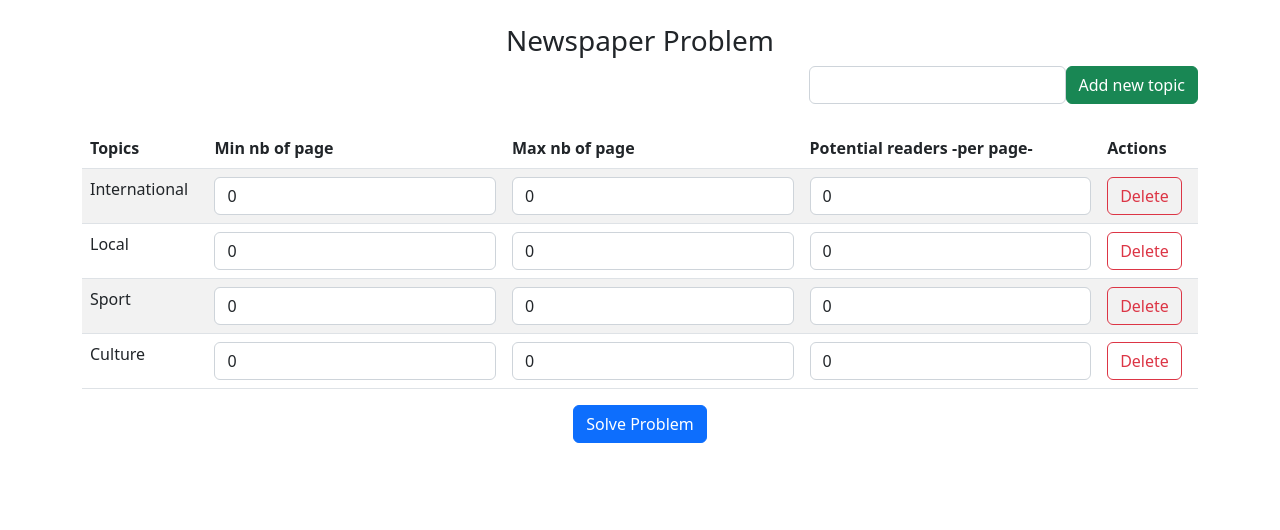
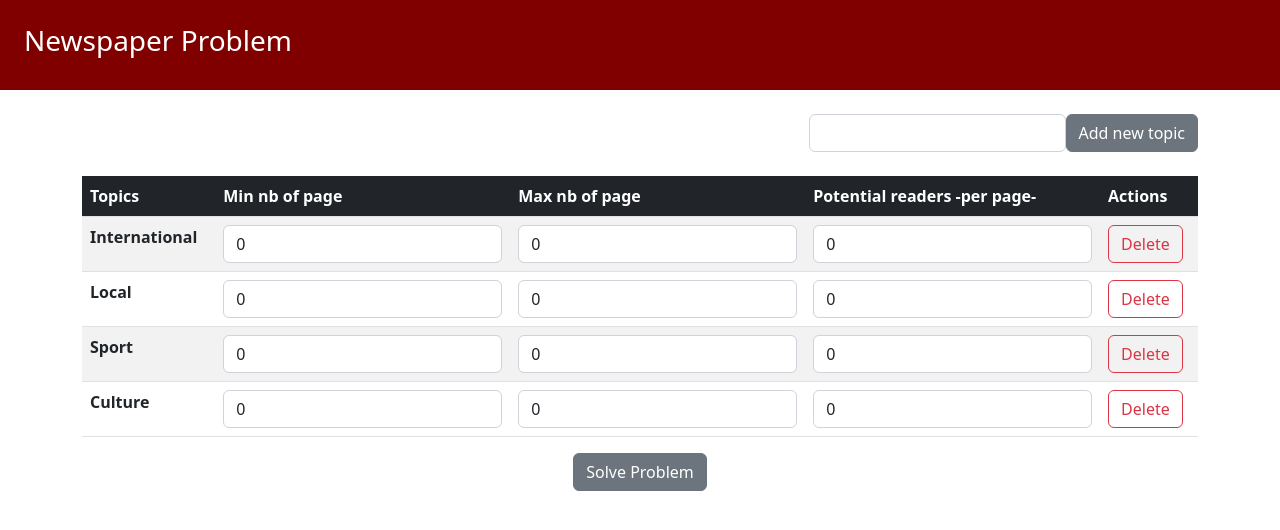
Before and after one commit to timetravel-1010/newspaper-problem, a React (Create React App) app in the folder Frontend/: page / in a window 1280 px wide. Shown: the top 530 px of the page. Built offline with nearby package versions, Linux system fonts and the light colour scheme.

Commit message:
Style to the website implemented

```diff
--- a/Frontend/src/App.js
+++ b/Frontend/src/App.js
@@ -2,6 +2,6 @@ import NewspaperFormTable from "./NewspaperFormTable";
 
 export default function App() {
     return <>
-       <NewspaperFormTable/>
+        <NewspaperFormTable />
     </>
 }
--- /dev/null
+++ b/Frontend/src/Header.js
@@ -0,0 +1,7 @@
+export default function Header() {
+    return <>
+        <div className="p-4 d-flex justify-content-start" style={{ backgroundColor: "maroon" }}>
+            <h3 style={{ color: "white" }}>Newspaper Problem</h3>
+        </div>
+    </>
+}
--- a/Frontend/src/NewsPaperBodyTable.js
+++ b/Frontend/src/NewsPaperBodyTable.js
@@ -1,7 +1,7 @@
 export default function NewsPaperBodyTable({ item, handleRemoveTopic}) {
     return (
         <tr>
-            <td>{item}</td>
+            <th scope="row">{item}</th>
             <td>
                 <input
                     name={`min-${item.toLowerCase()}`}
--- a/Frontend/src/NewspaperFormTable.js
+++ b/Frontend/src/NewspaperFormTable.js
@@ -36,15 +36,13 @@ export default function NewspaperFormTable() {
     }
 
     return <>
-        <div className="mt-4 d-flex justify-content-center">
-            <h3>Newspaper Problem</h3>
-        </div>
-        <div className="d-flex justify-content-end">
+        <div className="mt-4 d-flex justify-content-end">
             <div>
-                <input name="new-topic" className="form-control " type="text" ref={newTopicRef} />
+                <input name="new-topic" className="form-control" type="text" ref={newTopicRef} required />
             </div>
+
             <div>
-                <button type="button" className="btn btn-success" onClick={handleAddTopic}>Add new topic</button>
+                <button type="button" className="btn btn-secondary" onClick={handleAddTopic}>Add new topic</button>
             </div>
         </div>
 
@@ -54,13 +52,13 @@ export default function NewspaperFormTable() {
             ref={formElementRef}
         >
             <table className="table table-striped mt-4">
-                <thead>
-                    <tr>
-                        <th>Topics</th>
-                        <th>Min nb of page</th>
-                        <th>Max nb of page</th>
-                        <th>Potential readers -per page-</th>
-                        <th>Actions</th>
+                <thead style={{backgroundColor: "#212529"}}>
+                    <tr style={{color: "white"}}>
+                        <th  scope="col">Topics</th>
+                        <th scope="col">Min nb of page</th>
+                        <th scope="col">Max nb of page</th>
+                        <th scope="col">Potential readers -per page-</th>
+                        <th scope="col">Actions</th>
                     </tr>
                 </thead>
                 <tbody>
@@ -71,7 +69,7 @@ export default function NewspaperFormTable() {
             </table>
 
             <div className="d-flex justify-content-center">
-                <button type="submit" className="btn btn-primary">Solve Problem</button>
+                <button type="submit" className="btn btn-secondary">Solve Problem</button>
             </div>
 
         </form>
--- a/Frontend/src/Result.js
+++ b/Frontend/src/Result.js
@@ -28,7 +28,7 @@ export default function Result({response, topics}) {
             })
 
             if(parseResponseString.includes(objective)){
-                result += `Potencial lectores: ${parseResponseString[findValue(parseResponseString, objective)]}.`
+                result += `Potential readers: ${parseResponseString[findValue(parseResponseString, objective)]}.`
             }
 
             return result
@@ -37,8 +37,8 @@ export default function Result({response, topics}) {
 
     return (
         <div ref={resultadoRef}>
-            <div className="mt-4 alert alert-primary" role="alert">
-                <span>Results: {parserResult(response)}</span>
+            <div className="mt-4 alert alert-dark" role="alert">
+                <span><strong>Results:</strong> {parserResult(response)}</span>
             </div>
         </div>
     )
--- a/Frontend/src/index.js
+++ b/Frontend/src/index.js
@@ -2,11 +2,16 @@ import 'bootstrap/dist/css/bootstrap.min.css'
 import 'bootstrap/dist/js/bootstrap.min.js'
 
 import { createRoot } from 'react-dom/client'
+import Header from './Header.js'
 import App from './App.js'
+
 const root = createRoot(document.querySelector('#root'))
 
 root.render(
-    <div className="container mt-4">
-        <App/>
-    </div>
+    <>
+        <Header />
+        <div className="container">
+            <App />
+        </div>
+    </>
 )
```
Also changed, not shown: 1 other file (tests, documents, lock files or other folders).
